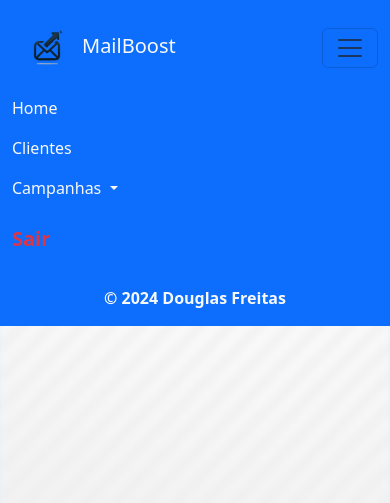
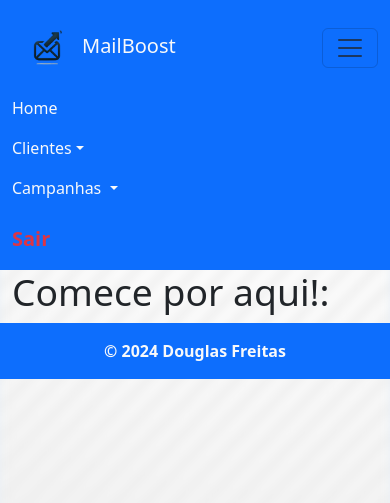
Before and after one commit to defreitassl/Email-Marketing, a Flask app: page /home in a window 390 px wide, after a click that opens the changed part. Shown: the top 503 px of the page. Run offline with Flask 3, Linux system fonts and the light colour scheme.

Commit message:
fixing responsivity bugs

```diff
--- a/app/static/styles/presentation.css
+++ b/app/static/styles/presentation.css
@@ -18,6 +18,6 @@ main {
 #footer-content {
     position: fixed;
     bottom: 0;
-    right: 45%;
-    left: 45%;
+    right: 10%;
+    left: 10%;
 }
--- a/app/templates/home_page.html
+++ b/app/templates/home_page.html
@@ -2,6 +2,8 @@
 
 {% block conteudo %}
 
-
+    <div class="container-lg">
+        <h1 class="display-3 text-lg">Comece por aqui!:</h1>
+    </div>
 
 {% endblock %}
--- a/app/templates/model.html
+++ b/app/templates/model.html
@@ -26,8 +26,14 @@
                             <a class="nav-link text-light" aria-current="page" href="#">Home</a>
                         </li>
 
-                        <li class="nav-item">
-                            <a class="nav-link text-light" href="#">Clientes</a>
+                        <li class="nav-item dropdown">
+                            <a class="nav-link dropdown-toggle text-light" href="#" role="button" data-bs-toggle="dropdown" aria-expanded="false">Clientes</a>
+                            <ul class="dropdown-menu">
+                                <li><a class="dropdown-item" href="">Adicionar clientes</a></li>
+                                <li><a class="dropdown-item" href="">Editar clientes</a></li>
+                                <li><hr class="dropdown-divider"></li>
+                                <li><a class="dropdown-item text-danger" href="">Remover clientes</a></li>
+                            </ul>
                         </li>
 
                         <li class="nav-item dropdown">
@@ -37,7 +43,6 @@
                             <ul class="dropdown-menu">
                                 <li><a class="dropdown-item" href="#">Criar Campanha</a></li>
                                 <li><a class="dropdown-item" href="#">Ver métricas</a></li>
-                                <li><hr class="dropdown-divider"></li>
                                 <li><a class="dropdown-item" href="#">Grupos de clientes</a></li>
                             </ul>
                         </li>
```
Also changed, not shown: app/templates/presentation_page.html (+11 -11 lines).
